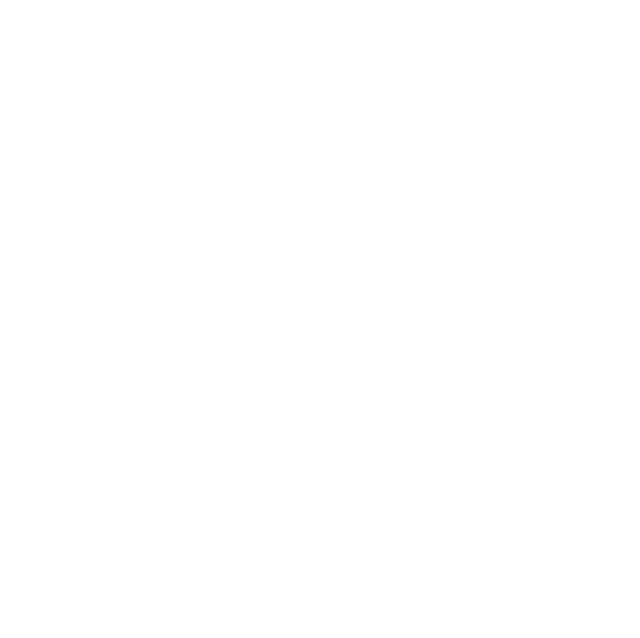
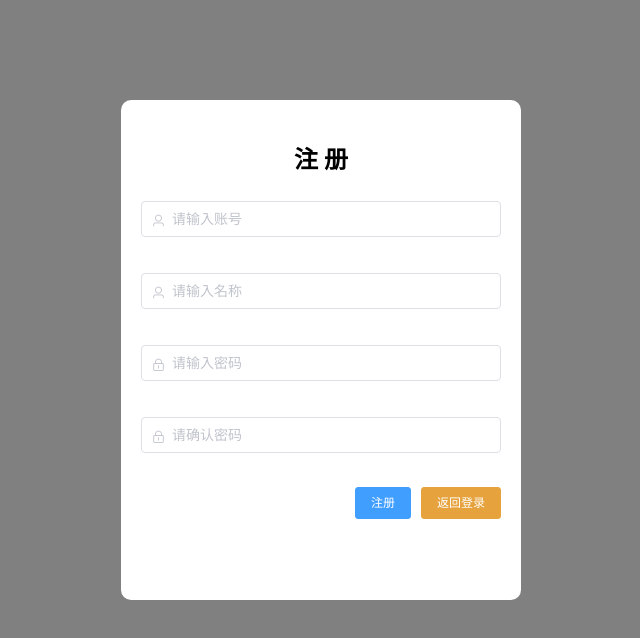
Before and after one commit to Yaacc/aiBlog, a Vue app in the folder vue_manage/: page /register in a window 1280 px wide. Shown: the top 638 px of the page, without its empty margins (319-959 px from the left). Built offline with nearby package versions, Linux system fonts and the light colour scheme.

Commit message:
完善登录功能（现在登录的用户信息传回前端）,注册功能有点问题(需要修改)

```diff
--- a/vue_manage/src/components/Header.vue
+++ b/vue_manage/src/components/Header.vue
@@ -13,17 +13,17 @@
     <div class="header-userInfo">
       <el-avatar style="vertical-align: middle;margin-right: 8px;"
                  src="https://cube.elemecdn.com/0/88/03b0d39583f48206768a7534e55bcpng.png"></el-avatar>
-      <span style="margin-right: 12px; font-size: 16px;">{{ adminName }}</span>
+      <span style="margin-right: 12px; font-size: 16px;">{{ admin.username }}</span>
       <el-dropdown>
         <i class="el-icon-arrow-down"></i>
         <el-dropdown-menu slot="dropdown">
           <el-dropdown-item @click.native="personalinformation()">个人信息</el-dropdown-item>
+          <el-dropdown-item @click.native="ChangePassword()">修改密码</el-dropdown-item>
           <el-dropdown-item @click.native="logout()">退出</el-dropdown-item>
         </el-dropdown-menu>
       </el-dropdown>
     </div>
   </div>
-
 </template>
 
 <script>
@@ -32,7 +32,11 @@ export default {
   props: {
     collapseBtnClass: String,
     collapse: Boolean,
-    adminName: String,
+  },
+  data(){
+    return{
+      admin:localStorage.getItem("admin") ? JSON.parse(localStorage.getItem("admin")):{}
+    }
   },
   methods: {
     logout() {
@@ -42,9 +46,12 @@ export default {
     personalinformation(){
       localStorage.clear();
       this.$router.push("Personal");
+    },
+    ChangePassword(){
+      localStorage.clear();
+      this.$router.push("ChangPassWord");
     }
   },
-
 }
 </script>
 
--- a/vue_manage/src/router/index.js
+++ b/vue_manage/src/router/index.js
@@ -21,7 +21,12 @@ const routes = [
     path: '/login',
     name: 'Login',
     component: () => import('../views/Login.vue')
-  }
+  },
+  {
+    path: '/register',
+    name: 'Register',
+    component: () => import('../views/Register.vue')
+  },
 
 ]
 
--- a/vue_manage/src/views/Login.vue
+++ b/vue_manage/src/views/Login.vue
@@ -5,14 +5,14 @@
       <div style="margin: 20px 0;text-align:center;font-size: 24px">登录</div>
       <el-form :model="loginForm" :rules="rules">
         <el-form-item prop="userNumber">
-          <el-input size="medium" style="margin: 10px 0" prefix-icon="el-icon-user" v-model="loginForm.userNumber"></el-input>
+          <el-input size="medium" style="margin: 10px 0" prefix-icon="el-icon-user" v-model="loginForm.adminNumber"></el-input>
         </el-form-item>
         <el-form-item prop="password">
           <el-input size="medium" style="margin: 10px 0" prefix-icon="el-icon-lock" v-model="loginForm.password" show-password></el-input>
         </el-form-item>
         <el-form-item style="margin: 10px 0; text-align: right">
           <el-button type="primary" size="small" autocomplete="off" @click="login">登录</el-button>
-          <el-button type="warning" size="small" autocomplete="off">注册</el-button>
+          <el-button type="warning" size="small" autocomplete="off" @click="$router.push('/register')" >注册</el-button>
         </el-form-item>
       </el-form>
     </div>
@@ -25,11 +25,11 @@ export default {
   data() {
     return {
       loginForm: {
-        userNumber: '',
+        adminNumber: '',
         password:''
       },
       rules: {
-        userNumber:[
+        adminNumber:[
           {required: true,message:'输入用户账号',trigger:'blur'},
           {min:2,max:10,message:'长度在2到10个字符',trigger: 'blur'}
         ],
@@ -53,12 +53,13 @@ export default {
     //   });
     // },
     login() {
-      this.request.post("user/login",this.loginForm).then(res=>{
+      this.request.post("admin/login",this.loginForm).then(res=>{
         if(res.code === '200'){
+          localStorage.setItem("admin", JSON.stringify(res.data))  // 存储用户信息到浏览器
           this.$message.success("登录成功")
           this.$router.push("/")
         }else{
-          this.$message.error("错误")
+          this.$message.error(res.msg)
         }
       })
     }
--- /dev/null
+++ b/vue_manage/src/views/Register.vue
@@ -0,0 +1,80 @@
+<template>
+  <div class="wrapper">
+    <div style="margin: 100px auto; background-color: #fff; width: 400px; height: 500px; padding: 20px; border-radius: 10px">
+      <div style="margin: 20px 0; text-align: center; font-size: 24px"><b>注 册</b></div>
+      <el-form :model="admin" :rules="rules" ref="adminForm">
+        <el-form-item prop="userNumber">
+          <el-input placeholder="请输入账号" size="medium" style="margin: 5px 0" prefix-icon="el-icon-user" v-model="admin.userNumber"></el-input>
+        </el-form-item>
+        <el-form-item prop="username">
+          <el-input placeholder="请输入名称" size="medium" style="margin: 5px 0" prefix-icon="el-icon-user" v-model="admin.username"></el-input>
+        </el-form-item>
+        <el-form-item prop="password">
+          <el-input placeholder="请输入密码" size="medium" style="margin: 5px 0" prefix-icon="el-icon-lock" show-password v-model="admin.password"></el-input>
+        </el-form-item>
+        <el-form-item prop="confirmPassword">
+          <el-input placeholder="请确认密码" size="medium" style="margin: 5px 0" prefix-icon="el-icon-lock" show-password v-model="admin.confirmPassword"></el-input>
+        </el-form-item>
+        <el-form-item style="margin: 5px 0; text-align: right">
+          <el-button type="primary" size="small"  autocomplete="off" @click="login">注册</el-button>
+          <el-button type="warning" size="small"  autocomplete="off" @click="$router.push('/login')">返回登录</el-button>
+        </el-form-item>
+      </el-form>
+    </div>
+  </div>
+</template>
+
+<script>
+export default {
+  name: "Login",
+  data() {
+    return {
+      admin: {},
+      rules: {
+        userNumber:[
+
+        ],
+        username: [
+          { required: true, message: '请输入用户名', trigger: 'blur' },
+          { min: 3, max: 10, message: '长度在 3 到 5 个字符', trigger: 'blur' }
+        ],
+        password: [
+          { required: true, message: '请输入密码', trigger: 'blur' },
+          { min: 1, max: 20, message: '长度在 1 到 20 个字符', trigger: 'blur' }
+        ],
+        confirmPassword: [
+          { required: true, message: '请输入密码', trigger: 'blur' },
+          { min: 1, max: 20, message: '长度在 1 到 20 个字符', trigger: 'blur' }
+        ],
+      }
+    }
+  },
+  methods: {
+    login() {
+      this.$refs['adminForm'].validate((valid) => {
+        if (valid) {  // 表单校验合法
+          if (this.admin.password !== this.admin.confirmPassword) {
+            this.$message.error("两次输入的密码不一致")
+            return false
+          }
+          this.request.post("/admin", this.admin).then(res => {
+            if(res.code === '200') {
+              this.$message.success("注册成功")
+            } else {
+              this.$message.error(res.msg)
+            }
+          })
+        }
+      });
+    }
+  }
+}
+</script>
+
+<style>
+.wrapper {
+  height: 100vh;
+  background: gray;
+  overflow: hidden;
+}
+</style>
```
